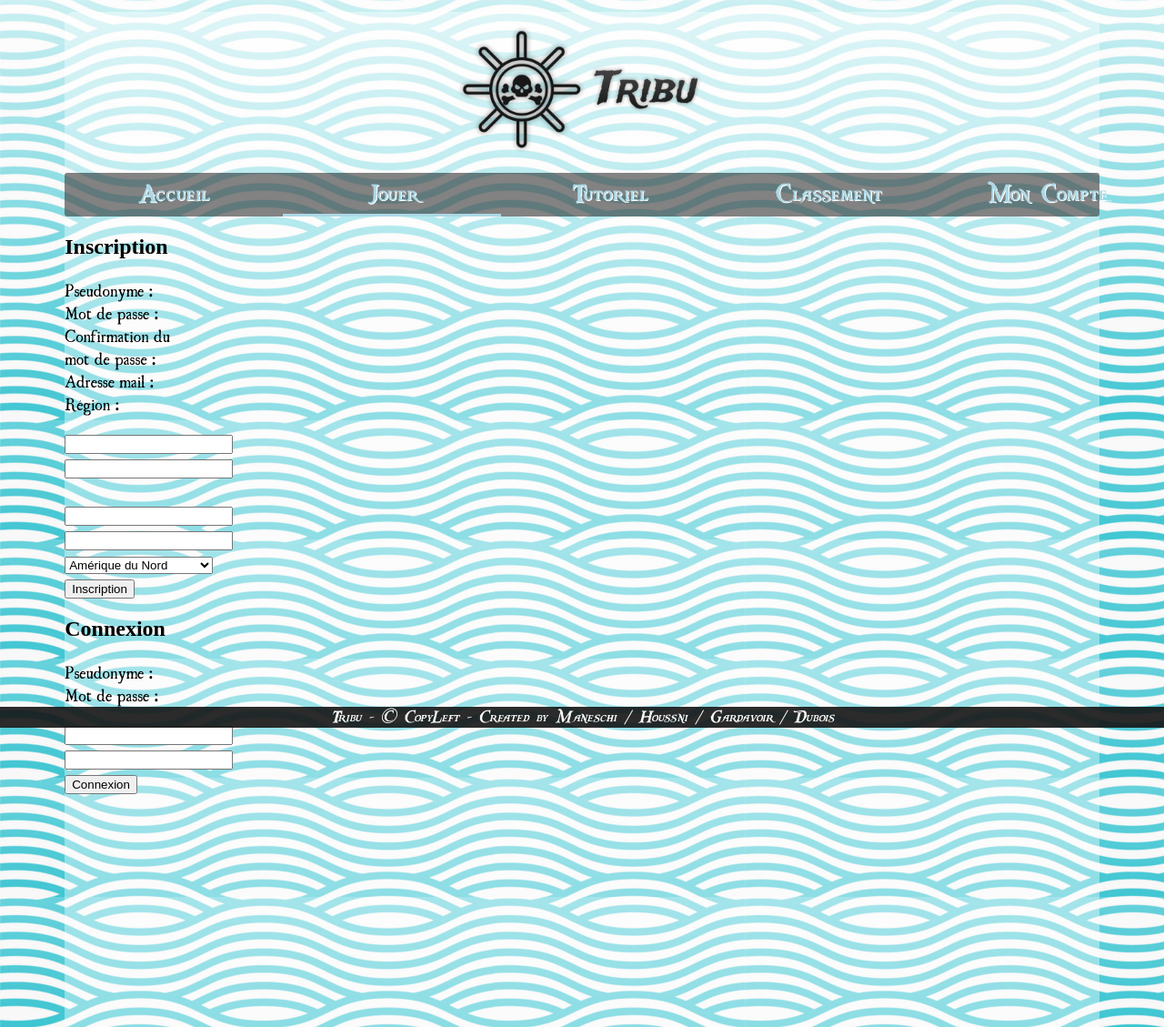
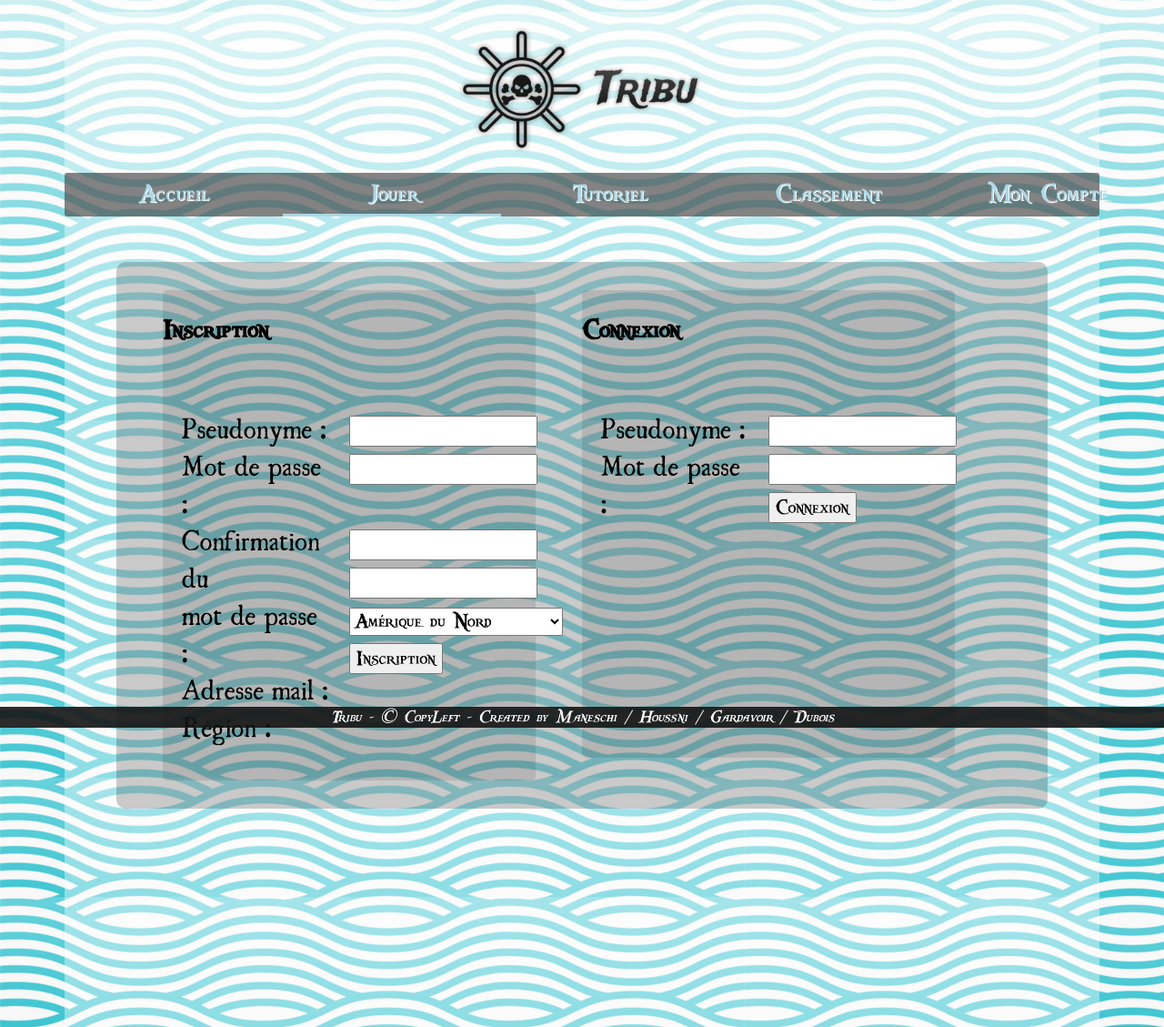
Before and after one commit to ErgoOne/Projet-Web, a PHP site: page /connexion.php in a window 1280 px wide. Shown: the top 1129 px of the page at 91% size. Run offline with PHP 8.4, Linux system fonts and the light colour scheme.

Commit message:
Mise à jour style.
Ajout de la partie connexion.

```diff
--- a/tribu.fr/style.css
+++ b/tribu.fr/style.css
@@ -1,4 +1,5 @@
 /* Sandre : 11/05/2015 */
+/* Alexis : 12/05/2016 : ajout de la partie connexion */
 
 /*--------------------------------Polices-------------------------------------*/
 @font-face {
@@ -327,6 +328,110 @@ div div ul li a:hover img{
 
 /*---------------------------------Fin----------------------------------------*/
 
+/*---------------------------------Connexion----------------------------------------*/
+
+h2 {
+  font-size: 32px;
+  font-family: "Caraibes";
+}
+
+p{
+  font-size: 28px;
+  font-family: "Ugly";
+}
+
+input, select{
+  font-size: 24px;
+  font-family: "Caraibes";
+}
+
+#signin-css #main-container {
+  margin-top: 1%;
+  margin-bottom: 3%;
+  margin-left: auto;
+  margin-right: auto;
+  padding-bottom: 5%;
+  background-color: rgba(255, 255, 255, 0.4);
+  width: 90%;
+  min-height: 150px;
+  border-radius: 10px;
+}
+
+#signin-frame{
+  display: inline-block;
+  margin-top: 3%;
+  margin-left: 5%;
+  background-color: rgba(0, 0, 0, 0.2);
+  width: 90%;
+  min-height: 300px;
+  border-radius: 10px;
+}
+
+#signin-css h2, #signin-css p{
+  font-family: "Caraibes";
+  margin-left: 1%;
+  margin-right: 1%;
+}
+
+#signin-valid{
+  font-size: 24px;
+  margin-top: 5%;
+}
+
+#signin-left{
+  display: inline-block;
+
+  margin-top: 3%;
+  margin-left: 5%;
+  margin-bottom: 3%;
+  background-color: rgba(0, 0, 0, 0.1);
+  width: 40%;
+  min-height: 300px;
+  border-radius: 5px;
+
+  float: left;
+}
+
+#signin-right{
+  display: inline-block;
+  margin-top: 3%;
+  margin-left: 5%;
+  margin-bottom: 3%;
+  background-color: rgba(0, 0, 0, 0.1);
+  width: 40%;
+  min-height: 300px;
+  border-radius: 5px;
+
+  float: left;
+}
+
+#signin--left{
+  display: inline-block;
+
+  margin-top: 3%;
+  margin-left: 5%;
+  margin-bottom: 3%;
+  width: 40%;
+  min-height: 400px;
+  border-radius: 5px;
+
+  float: left;
+}
+
+#signin--right{
+  display: inline-block;
+
+  margin-top: 3%;
+  margin-left: 5%;
+  margin-bottom: 3%;
+  width: 40%;
+  min-height: 400px;
+  border-radius: 5px;
+
+  float: left;
+}
+/*---------------------------------Fin----------------------------------------*/
+
 /*--------------------------------Footer--------------------------------------*/
 
 footer{
```
